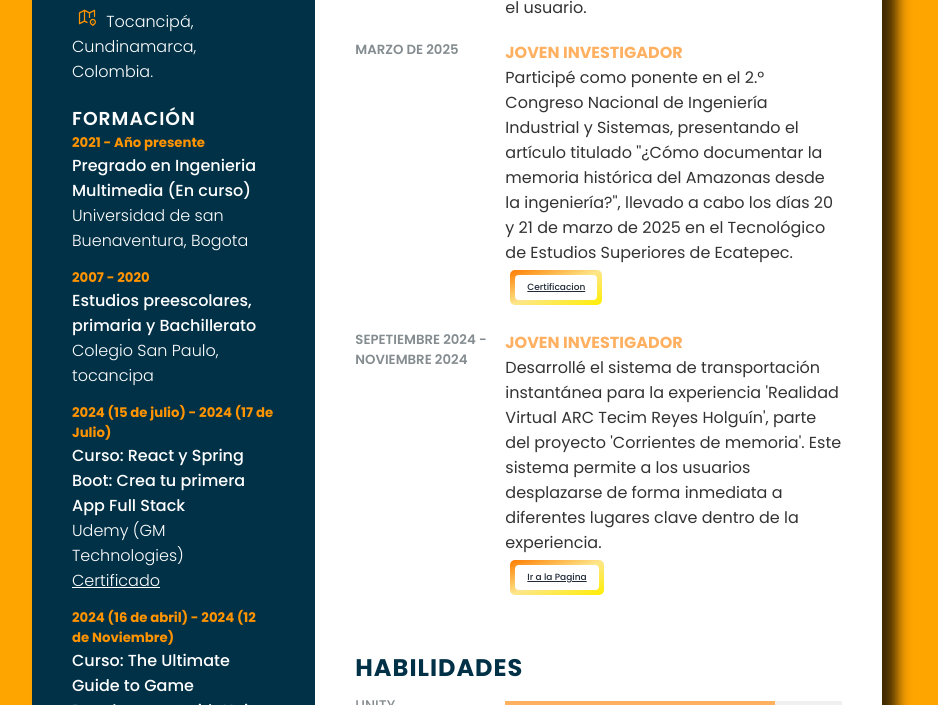
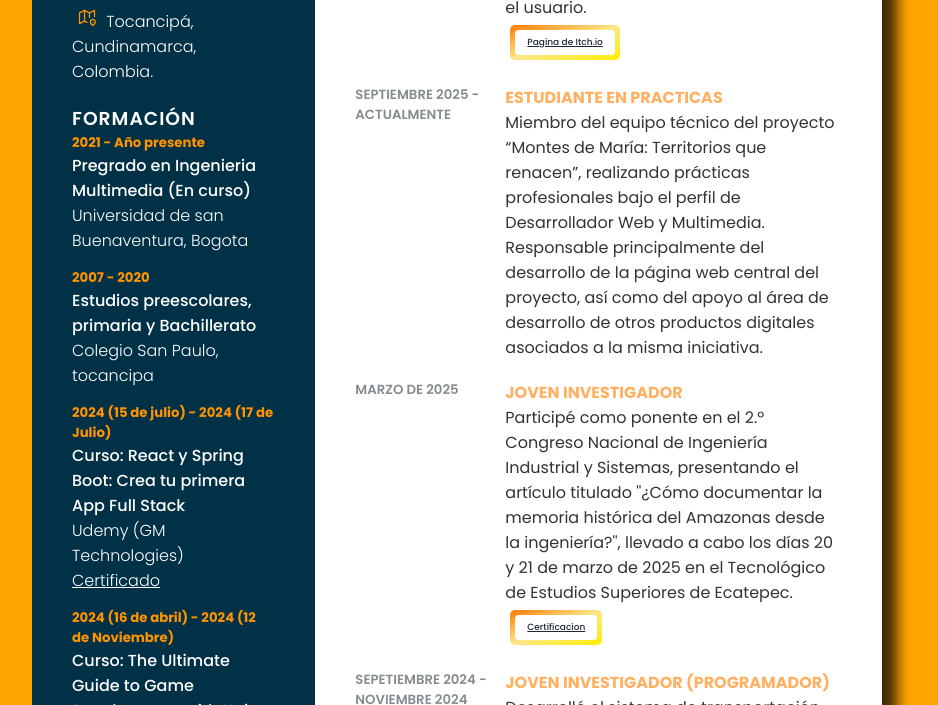
Before and after one commit to Carlos13157/Portfolio, a website: page cv/index.html in a window 1280 px wide. Shown: the part 795-1500 px from the top of the page, without its empty margins (183-1121 px from the left). Drawn offline with Linux system fonts and the light colour scheme; files whose address does not match are found by name.

Commit message:
Added new experinece item and added link for freelancer item

```diff
--- a/cv/index.html
+++ b/cv/index.html
@@ -165,9 +165,27 @@
                         <p>
                             Me dedico al desarrollo de videojuegos y aplicaciones interactivas utilizando Unity, integrando diversos SDKs para ampliar sus funcionalidades y lograr experiencias inmersivas, interactivas y atractivas para el usuario.
                         </p>
+                        <a href="https://corrientesdememoria.com/Experiencia-VR.html" target="_blank" class="btn">
+                            <span>Pagina de Itch.io</span>
+                        </a>
 
                     </div>
                 </div> <!-- cierre del box -->
+                <div class="box">
+                    <div class="year_company">
+                        <h5> Septiembre 2025 - Actualmente </h5>
+                        <h5></h5>
+                    </div> <!-- cierre del year_company -->
+                    <div class="text">
+                        <h4>Estudiante en practicas</h4>
+                        <p>
+                            Miembro del equipo técnico del proyecto “Montes de María: Territorios que renacen”, realizando prácticas profesionales bajo el perfil de Desarrollador Web y Multimedia. Responsable principalmente del desarrollo de la página web central del proyecto, así como del apoyo al área de desarrollo de otros productos digitales asociados a la misma iniciativa.
+                        </p>
+
+
+                    </div>
+                </div> <!-- cierre del box -->
+
                 <div class="box">
                     <div class="year_company">
                         <h5> Marzo de 2025 </h5>
@@ -185,13 +203,14 @@
                         </a>
                     </div>
                 </div> <!-- cierre del box -->
+
                 <div class="box">
                     <div class="year_company">
                         <h5> Sepetiembre 2024 - Noviembre 2024 </h5>
                         <h5></h5>
                     </div> <!-- cierre del year_company -->
                     <div class="text">
-                        <h4>Joven Investigador</h4>
+                        <h4>Joven Investigador (Programador)</h4>
                         <p>
                             Desarrollé el sistema de transportación instantánea para la experiencia 'Realidad Virtual ARC Tecim Reyes Holguín', parte del proyecto 'Corrientes de memoria'. Este sistema permite a los usuarios desplazarse de forma inmediata a diferentes lugares clave dentro de la experiencia.
                         </p>
@@ -202,6 +221,7 @@
 
                     </div>
                 </div> <!-- cierre del box -->
+
             </div> <!-- cierre del segundo about -->
 
             <div class="about skills">
```
